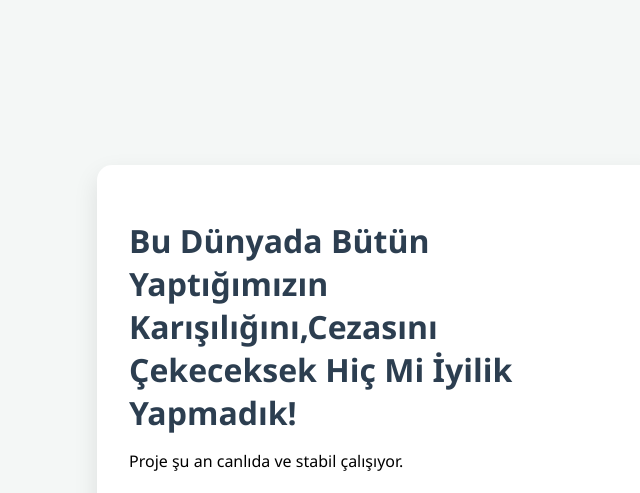
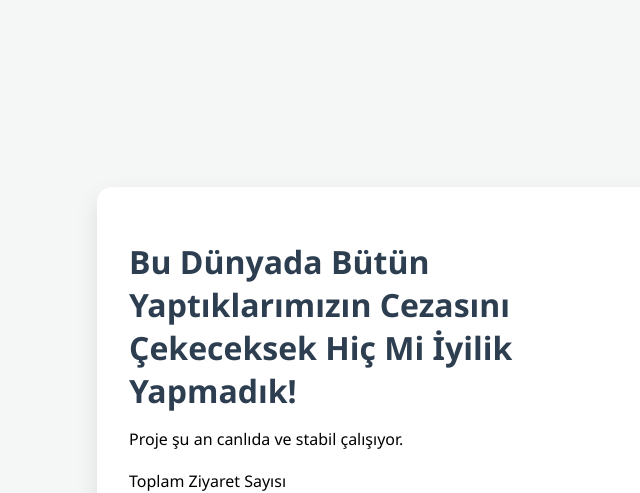
Before and after one commit to chainsahin/devops_project, a Flask app: template templates/index.html in a window 1280 px wide. Shown: the top 493 px of the page, without its empty margins (261-901 px from the left). Run offline with Flask 3, Linux system fonts and the light colour scheme; the template is opened without the code that fills it, so the values that code supplies are empty.

Commit message:
Update index.html

```diff
--- a/templates/index.html
+++ b/templates/index.html
@@ -16,7 +16,7 @@
 </head>
 <body>
     <div class="card">
-        <h1>Bu Dünyada Bütün Yaptığımızın Karışılığını,Cezasını Çekeceksek Hiç Mi İyilik Yapmadık!</h1>
+        <h1>Bu Dünyada Bütün Yaptıklarımızın Cezasını Çekeceksek Hiç Mi İyilik Yapmadık!</h1>
         <p>Proje şu an canlıda ve stabil çalışıyor.</p>
         <div class="counter-box">{{ count }}</div>
         <p>Toplam Ziyaret Sayısı</p>
```
